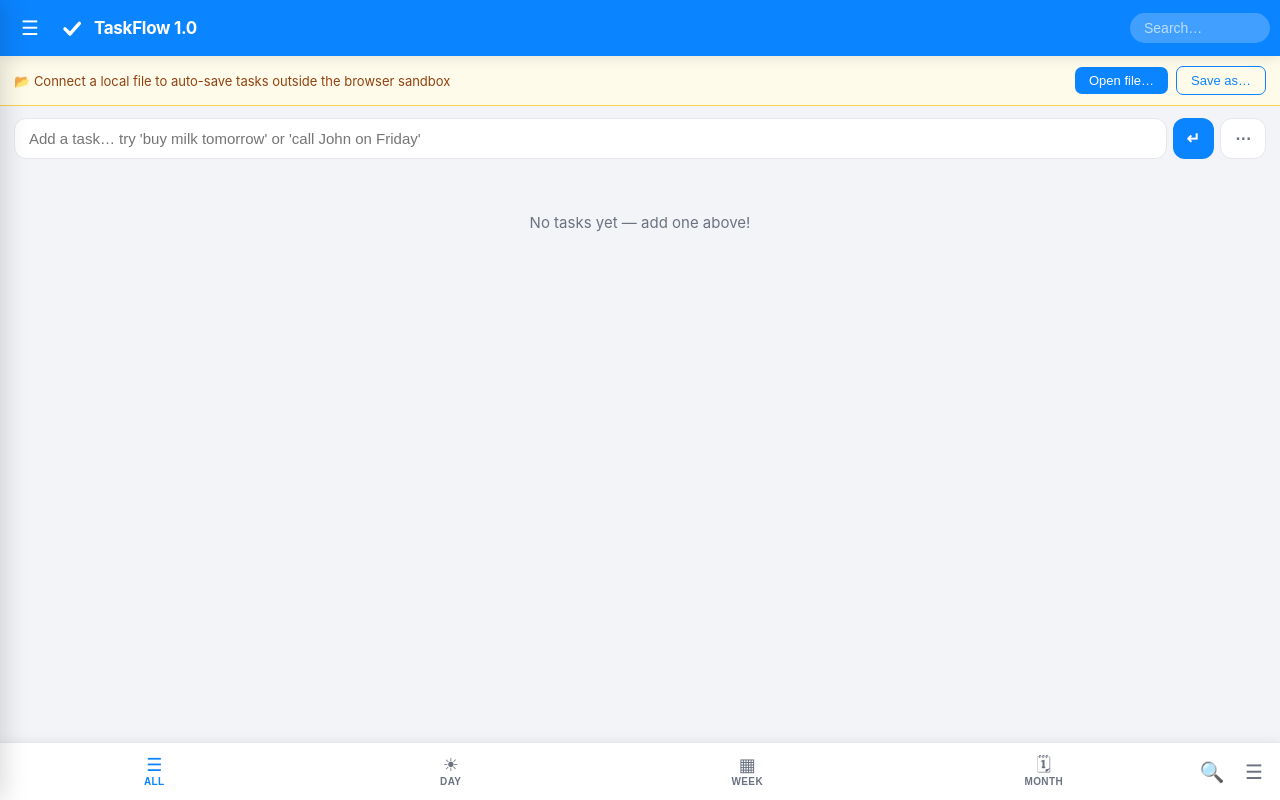
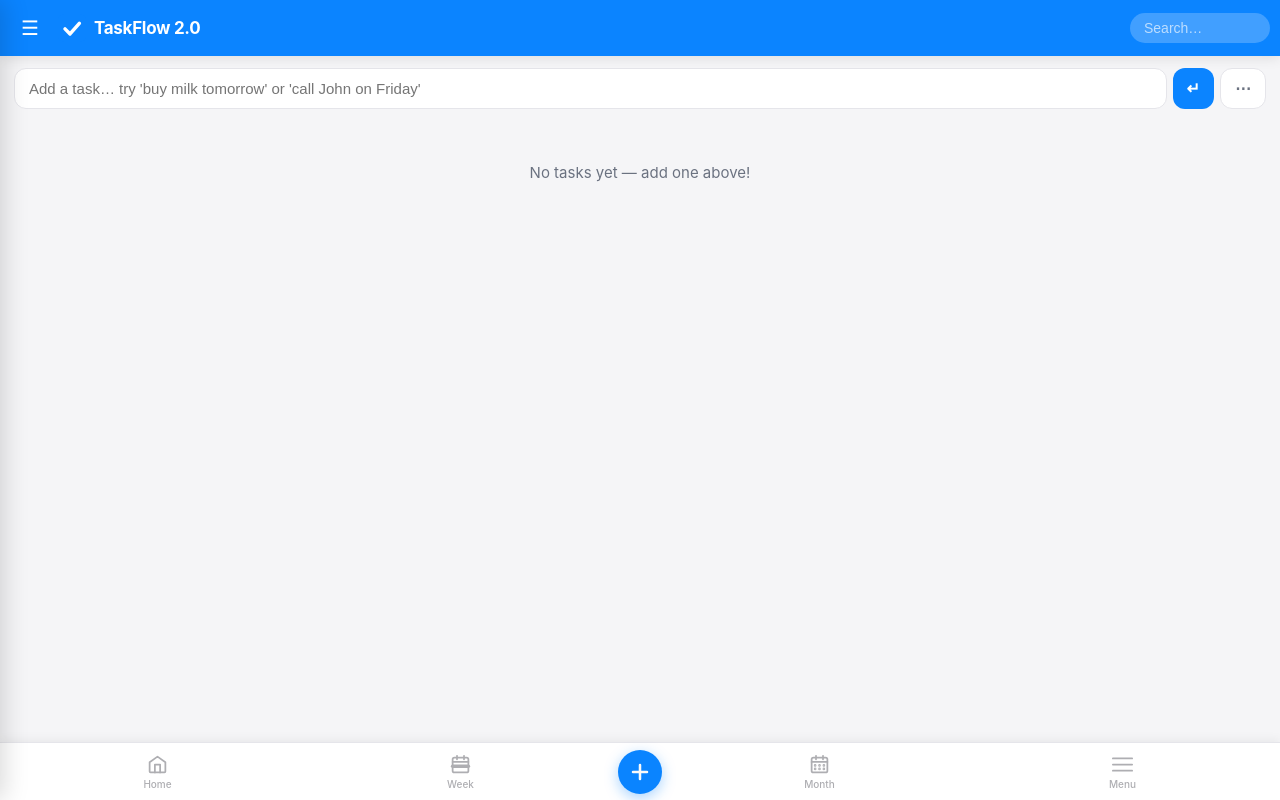
Before and after one commit to jazzpatel/stufftodo, a React (Vite) app: page / in a window 1280 px wide. Built offline with nearby package versions, Linux system fonts and the light colour scheme.

Commit message:
updated style

```diff
--- a/src/App.tsx
+++ b/src/App.tsx
@@ -178,9 +178,9 @@ export default function App() {
           onSearch={setQuery}
         />
 
-        {fileStatus === "none" && (
+        {/* {fileStatus === "none" && (
           <FileBanner onImport={handleImport} onExport={handleExport} />
-        )}
+        )} */}
 
         {view !== "list" && (
           <CalendarNav view={view} date={selDate} onChange={setSelDate} />
--- a/src/components/BottomBar.tsx
+++ b/src/components/BottomBar.tsx
@@ -6,46 +6,140 @@ interface Props {
   onView: (v: ViewMode) => void;
   onSearch: () => void;
   onMenu: () => void;
+  onAddCredential: () => void;
 }
 
 const TABS: { v: ViewMode; icon: string; label: string }[] = [
   { v: "list", icon: "☰", label: "All" },
-  { v: "day", icon: "☀", label: "Day" },
   { v: "week", icon: "▦", label: "Week" },
   { v: "month", icon: "🗓", label: "Month" },
 ];
 
-export function BottomBar({ view, onView, onSearch, onMenu }: Props) {
+export function BottomBar({
+  view,
+  onView,
+  onSearch,
+  onMenu,
+  onAddCredential,
+}: Props) {
   return (
     <nav className="bottombar" aria-label="Navigation">
-      <div className="bottom-tabs">
-        {TABS.map((t) => (
+      {/* All */}
       <button
-            key={t.v}
-            className={`tab-btn${view === t.v ? " active" : ""}`}
-            onClick={() => onView(t.v)}
+        className={`btb-tab${view === "detail" || view === "welcome" ? " btb-tab--active" : ""}`}
+        onClick={() => onView("list")}
+        aria-label="All"
       >
-            <span className="tab-icon">{t.icon}</span>
-            <span className="tab-label">{t.label}</span>
+        <svg
+          width="21"
+          height="21"
+          viewBox="0 0 24 24"
+          fill="none"
+          stroke="currentColor"
+          strokeWidth="2"
+          strokeLinecap="round"
+          strokeLinejoin="round"
+        >
+          <path d="M3 9.5L12 3l9 6.5V20a1 1 0 01-1 1H4a1 1 0 01-1-1V9.5z" />
+          <path d="M9 21V12h6v9" />
+        </svg>
+        <span className="btb-label">Home</span>
       </button>
-        ))}
-      </div>
-      <div className="bottom-right">
+
+      {/* Week */}
       <button
-          className="icon-btn bottom-icon"
-          onClick={onSearch}
-          aria-label="Search"
+        className={`btb-tab${view === "detail" || view === "welcome" ? " btb-tab--active" : ""}`}
+        onClick={() => onView("week")}
+        aria-label="All"
       >
-          🔍
+        <svg
+          width="21"
+          height="21"
+          viewBox="0 0 24 24"
+          fill="none"
+          stroke="currentColor"
+          strokeWidth="2"
+          strokeLinecap="round"
+          strokeLinejoin="round"
+        >
+          {/* Calendar outline */}
+          <rect x="3" y="4" width="18" height="17" rx="2" />
+          {/* Hanger tabs */}
+          <line x1="8" y1="2" x2="8" y2="6" />
+          <line x1="16" y1="2" x2="16" y2="6" />
+          {/* Header divider */}
+          <line x1="3" y1="9" x2="21" y2="9" />
+          {/* Highlighted week row */}
+          <line x1="3" y1="14" x2="21" y2="14" strokeWidth="4" />
+        </svg>
+        <span className="btb-label">Week</span>
       </button>
+
+      {/* Add (primary CTA) */}
       <button
-          className="icon-btn bottom-icon"
-          onClick={onMenu}
-          aria-label="Menu"
+        className="btb-tab btb-tab--primary"
+        onClick={onAddCredential}
+        aria-label="Add Task"
       >
-          ☰
+        <span className="btb-primary-circle">
+          <svg
+            width="24"
+            height="24"
+            viewBox="0 0 24 24"
+            fill="none"
+            stroke="currentColor"
+            strokeWidth="2.5"
+            strokeLinecap="round"
+          >
+            <line x1="12" y1="5" x2="12" y2="19" />
+            <line x1="5" y1="12" x2="19" y2="12" />
+          </svg>
+        </span>
       </button>
-      </div>
+
+      {/* Month */}
+      <button
+        className={`btb-tab${view === "detail" || view === "welcome" ? " btb-tab--active" : ""}`}
+        onClick={() => onView("month")}
+        aria-label="All"
+      >
+        <svg
+          width="21"
+          height="21"
+          viewBox="0 0 24 24"
+          fill="none"
+          stroke="currentColor"
+          strokeWidth="2"
+          strokeLinecap="round"
+          strokeLinejoin="round"
+        >
+          {/* Calendar outline */}
+          <rect x="3" y="4" width="18" height="17" rx="2" />
+          {/* Hanger tabs */}
+          <line x1="8" y1="2" x2="8" y2="6" />
+          <line x1="16" y1="2" x2="16" y2="6" />
+          {/* Header divider */}
+          <line x1="3" y1="9" x2="21" y2="9" />
+          {/* Day grid: dots representing multiple weeks of days */}
+          <circle cx="7" cy="13" r="0.5" fill="currentColor" />
+          <circle cx="12" cy="13" r="0.5" fill="currentColor" />
+          <circle cx="17" cy="13" r="0.5" fill="currentColor" />
+          <circle cx="7" cy="17" r="0.5" fill="currentColor" />
+          <circle cx="12" cy="17" r="0.5" fill="currentColor" />
+          <circle cx="17" cy="17" r="0.5" fill="currentColor" />
+        </svg>
+        <span className="btb-label">Month</span>
+      </button>
+
+      {/* Menu */}
+      <button className="btb-tab" onClick={onMenu} aria-label="Menu">
+        <svg width="21" height="21" viewBox="0 0 24 24" fill="currentColor">
+          <rect y="4" width="24" height="2" rx="1" />
+          <rect y="11" width="24" height="2" rx="1" />
+          <rect y="18" width="24" height="2" rx="1" />
+        </svg>
+        <span className="btb-label">Menu</span>
+      </button>
     </nav>
   );
 }
--- a/src/components/TaskItem.tsx
+++ b/src/components/TaskItem.tsx
@@ -38,7 +38,6 @@ export function TaskItem({
 
   return (
     <li
-      style={style}
       className={[
         "task-item",
         task.done ? "done" : "",
@@ -63,20 +62,21 @@ export function TaskItem({
         <span className="task-text">{renderLinkedText(task.text)}</span>
         {!compact && (
           <span className="task-badges">
-            {(task.priority === "high" || task.important) && (
+            {/* {(task.priority === "high" || task.important) && (
               <span title="High priority">🔴</span>
             )}
             {task.priority === "medium" && (
               <span title="Medium priority">🟡</span>
-            )}
-            {task.priority === "low" && <span title="Low priority">🔵</span>}
-            {task.pinned && <span title="Pinned">📌</span>}
-            {task.notes && <span title="Has notes">📝</span>}
-            {task.photos?.length > 0 && <span title="Has photos">📷</span>}
-            {task.recurrence !== "none" && (
+            )} */}
+            {/* {task.priority === "low" && <span title="Low priority">🔵</span>}
+            {task.pinned && <span title="Pinned">📌</span>} */}
+            {task.notes && <span title="Has notes">🗒</span>}
+            {/* {task.photos?.length > 0 && <span title="Has photos">📷</span>} */}
+            {/* {task.recurrence !== "none" && (
               <span title={`Repeats ${task.recurrence}`}>🔁</span>
             )}
             {task.reminder && <span title="Has reminder">🔔</span>}
+            */}
             {showDate && task.dueDate && (
               <span className="badge-date">{task.dueDate}</span>
             )}
--- a/src/components/TopBar.tsx
+++ b/src/components/TopBar.tsx
@@ -15,7 +15,7 @@ export function TopBar({ onMenu, searchRef, query, onSearch }: Props) {
       </button>
       <div className="title">
         <img src="/icons/icon.svg" alt="" width={28} height={28} />
-        <h1>TaskFlow 1.0</h1>
+        <h1>TaskFlow 2.0</h1>
       </div>
       <input
         ref={searchRef}
--- a/src/styles.css
+++ b/src/styles.css
@@ -16,6 +16,24 @@
     --drawer-w: 280px;
     --r: 12px;
     --sh: 0 2px 12px rgba(0, 0, 0, .1);
+    --bg: #f5f5f7;
+    --sidebar-bg: #ffffff;
+    --card-bg: #ffffff;
+    --border: #e5e5ea;
+    --text: #1d1d1f;
+    --text-2: #6e6e73;
+    --text-3: #aeaeb2;
+    --accent: #0a84ff;
+    --accent-h: #0070e0;
+    --danger: #ff3b30;
+    --success-bg: #d1f5dc;
+    --success-text: #1a7a3c;
+    --success-border: #a3e3b8;
+    --error-bg: #fde8e7;
+    --error-text: #c0392b;
+    --error-border: #f5b7b1;
+    --sidebar-w: 264px;
+
 }
 
 /* ─── Dark mode ──────────────────────────────────────── */
@@ -440,7 +458,7 @@ body {
     display: flex;
     flex-direction: column;
     gap: 6px;
-    padding: 0 14px 80px
+    padding: 0 5px 80px
 }
 
 .task-section-header {
@@ -457,9 +475,9 @@ body {
     align-items: center;
     gap: 8px;
     background: var(--card);
-    border: 1.5px solid var(--border);
-    border-radius: var(--r);
-    padding: 10px 12px;
+    border: 0.5px solid var(--border);
+    border-radius: 2px; //var(--r);
+    padding: 5px 12px;
     cursor: grab;
     transition: opacity .2s, border-color .15s
 }
@@ -813,11 +831,11 @@ body {
     display: flex;
     flex-direction: column;
     gap: 4px;
-    padding: 8px 10px
+    padding: 8px 5px
 }
 
 .week-row-tasks .task-item {
-    border-radius: 8px
+    border-radius: 2px
 }
 
 .week-row-empty {
@@ -976,6 +994,58 @@ body {
     border-top: 1px solid var(--border);
     flex-shrink: 0;
     box-shadow: 0 -2px 10px rgba(0, 0, 0, .06)
+}
+
+.btb-tab {
+    flex: 1;
+    display: flex;
+    flex-direction: column;
+    align-items: center;
+    justify-content: center;
+    gap: 3px;
+    background: none;
+    border: none;
+    color: var(--text-3);
+    cursor: pointer;
+    padding: 6px 0;
+    height: 100%;
+    font-family: inherit;
+    -webkit-tap-highlight-color: transparent;
+    transition: color 0.13s;
+}
+
+.btb-tab:hover,
+.btb-tab--active {
+    color: var(--accent);
+}
+
+.btb-tab--primary {
+    flex: 0 0 56px;
+    color: var(--card-bg);
+}
+
+.btb-primary-circle {
+    display: flex;
+    align-items: center;
+    justify-content: center;
+    width: 44px;
+    height: 44px;
+    border-radius: 50%;
+    background: var(--accent);
+    color: rgb(249, 249, 249);
+    box-shadow: 0 4px 14px rgba(10, 132, 255, 0.35);
+    transition: background 0.13s, box-shadow 0.13s;
+}
+
+.btb-tab--primary:hover .btb-primary-circle {
+    background: var(--accent-h);
+    box-shadow: 0 4px 18px rgba(10, 132, 255, 0.45);
+}
+
+.btb-label {
+    font-size: 10px;
+    font-weight: 500;
+    user-select: none;
 }
 
 .bottom-tabs {
--- a/src/views/WeekView.tsx
+++ b/src/views/WeekView.tsx
@@ -111,10 +111,10 @@ export function WeekView({
           >
             {/* ── Day header ── */}
             <div className="week-row-header">
-              <div className="week-row-badge" style={{ background: color }}>
+              {/* <div className="week-row-badge" style={{ background: color }}>
                 <span className="week-row-dow">{dowLabel}</span>
                 <span className="week-row-num">{dateNum}</span>
-              </div>
+              </div> */}
               <span className="week-row-title">{formatDayShort(day)}</span>
               {todayRow && <span className="week-row-today-pill">Today</span>}
               <span style={{ flex: 1 }} />
@@ -154,7 +154,7 @@ export function WeekView({
       })}
 
       {/* ── Floating "scroll to today" button ── */}
-      {todayStr && fabVisible && (
+      {/* {todayStr && fabVisible && (
         <button
           className="week-today-fab"
           onClick={scrollToToday}
@@ -163,7 +163,7 @@ export function WeekView({
           <span className="week-today-fab-icon">☀</span>
           <span className="week-today-fab-label">Today</span>
         </button>
-      )}
+      )} */}
     </div>
   );
 }
```
Also changed, not shown: 1 other file (tests, documents, lock files or other folders). Lines whose indentation alone changed are shown as unchanged.
